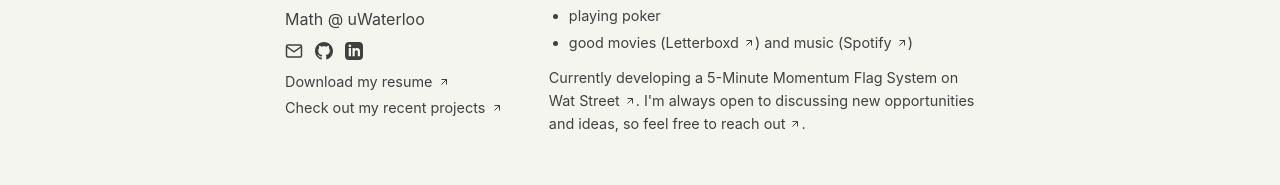
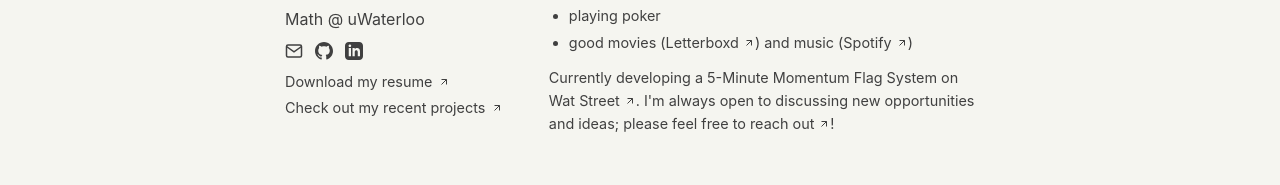
Before and after one commit to rli8145/rli-personal-website, a React (Vite) app: page / in a window 1280 px wide. Shown: the part 403-588 px from the top of the page. Built offline with nearby package versions, Linux system fonts and the light colour scheme.

Commit message:
minor about me edits

```diff
--- a/src/components/About.jsx
+++ b/src/components/About.jsx
@@ -25,7 +25,7 @@ function About() {
                 <polyline points="7 7 17 7 17 17"/>
               </svg>
             </a>
-            . I'm always open to discussing new opportunities and ideas, so feel free to{' '}
+            . I'm always open to discussing new opportunities and ideas; please feel free to{' '}
             <a href="mailto:rr2li@uwaterloo.ca" className="external-link">
               reach out
               <svg width="12" height="12" viewBox="0 0 24 24" fill="none" stroke="currentColor" strokeWidth="2">
@@ -33,7 +33,7 @@ function About() {
                 <polyline points="7 7 17 7 17 17"/>
               </svg>
             </a>
-            .
+            !
           </p>
         </div>
       </div>
```
